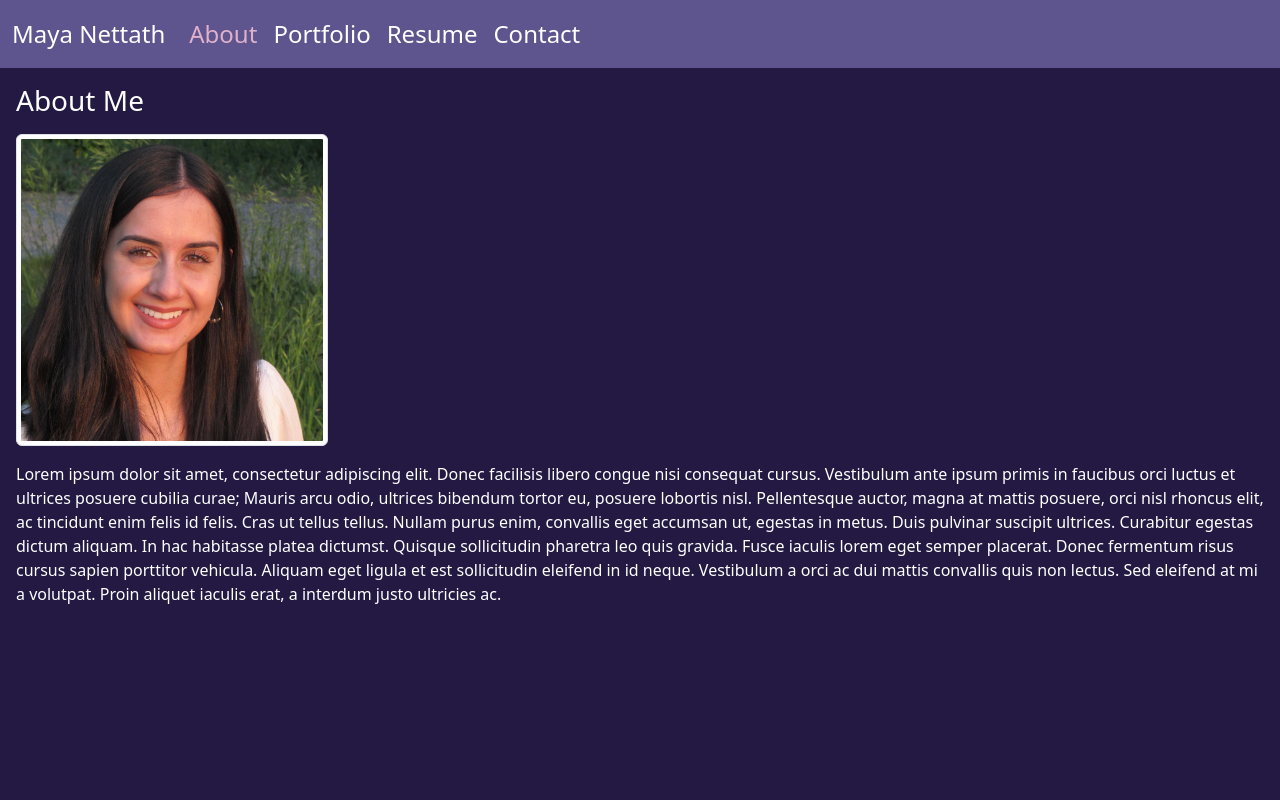
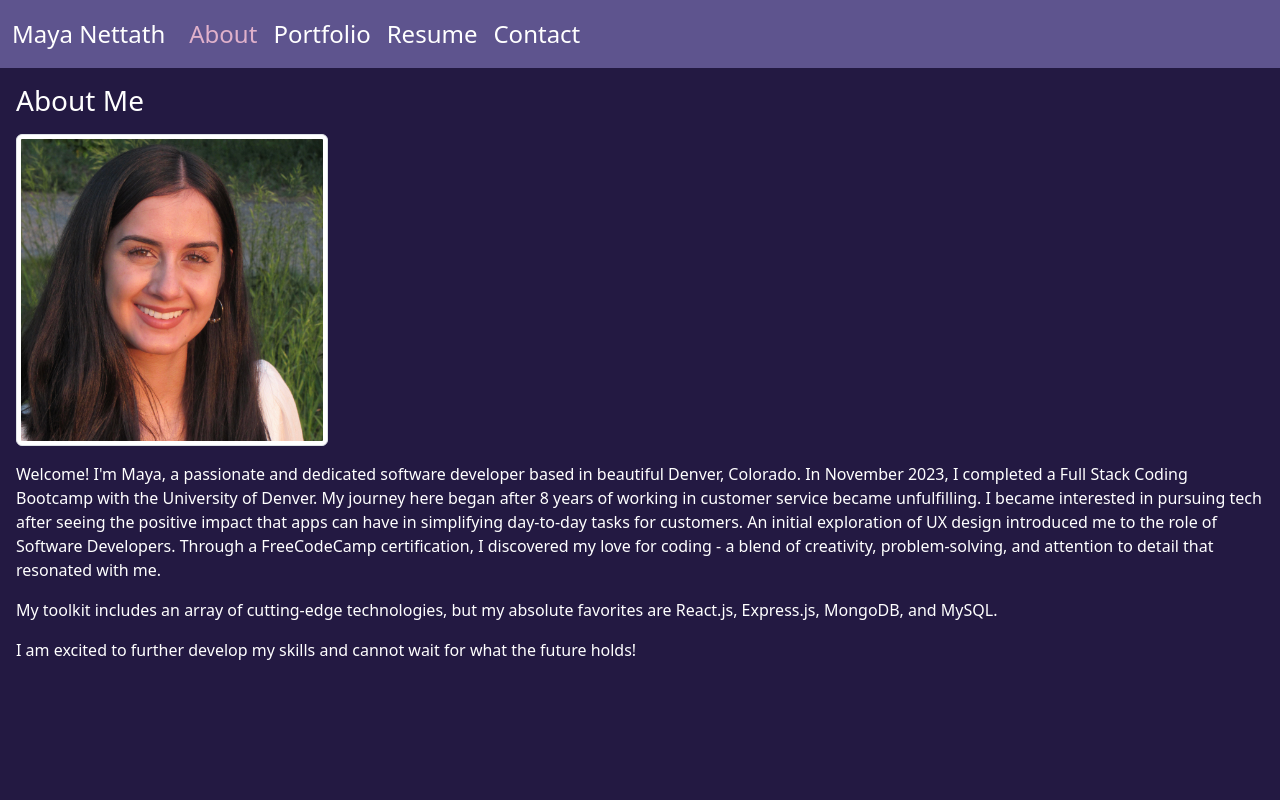
Before and after one commit to mnettath/react-portfolio, a React (Vite) app: page / in a window 1280 px wide. Shown: the top 800 px of the page. Built offline with nearby package versions, Linux system fonts and the light colour scheme.

Commit message:
added short paragraph to about page

```diff
--- a/src/pages/About.jsx
+++ b/src/pages/About.jsx
@@ -1,4 +1,6 @@
 import React from "react";
+import "bootstrap/dist/js/bootstrap.bundle.min";
+import "bootstrap/dist/css/bootstrap.min.css";
 
 const About = () => {
   return (
@@ -9,22 +11,26 @@ const About = () => {
         className="img-thumbnail img-fluid w-25 mb-3"
         alt="profile picture of Maya Nettath"
       ></img>
-      <div className="about-text d-flex">
+      <div className="about-text d-flex flex-column">
         <p>
-          Lorem ipsum dolor sit amet, consectetur adipiscing elit. Donec
-          facilisis libero congue nisi consequat cursus. Vestibulum ante ipsum
-          primis in faucibus orci luctus et ultrices posuere cubilia curae;
-          Mauris arcu odio, ultrices bibendum tortor eu, posuere lobortis nisl.
-          Pellentesque auctor, magna at mattis posuere, orci nisl rhoncus elit,
-          ac tincidunt enim felis id felis. Cras ut tellus tellus. Nullam purus
-          enim, convallis eget accumsan ut, egestas in metus. Duis pulvinar
-          suscipit ultrices. Curabitur egestas dictum aliquam. In hac habitasse
-          platea dictumst. Quisque sollicitudin pharetra leo quis gravida. Fusce
-          iaculis lorem eget semper placerat. Donec fermentum risus cursus
-          sapien porttitor vehicula. Aliquam eget ligula et est sollicitudin
-          eleifend in id neque. Vestibulum a orci ac dui mattis convallis quis
-          non lectus. Sed eleifend at mi a volutpat. Proin aliquet iaculis erat,
-          a interdum justo ultricies ac.
+          Welcome! I'm Maya, a passionate and dedicated software developer based
+          in beautiful Denver, Colorado. In November 2023, I completed a Full
+          Stack Coding Bootcamp with the University of Denver. My journey here
+          began after 8 years of working in customer service became
+          unfulfilling. I became interested in pursuing tech after seeing the
+          positive impact that apps can have in simplifying day-to-day tasks for
+          customers. An initial exploration of UX design introduced me to the
+          role of Software Developers. Through a FreeCodeCamp certification, I
+          discovered my love for coding - a blend of creativity,
+          problem-solving, and attention to detail that resonated with me.
+        </p>
+        <p>
+          My toolkit includes an array of cutting-edge technologies, but my
+          absolute favorites are React.js, Express.js, MongoDB, and MySQL.
+        </p>
+        <p>
+          I am excited to further develop my skills and cannot wait for what the
+          future holds!
         </p>
       </div>
     </div>
```
